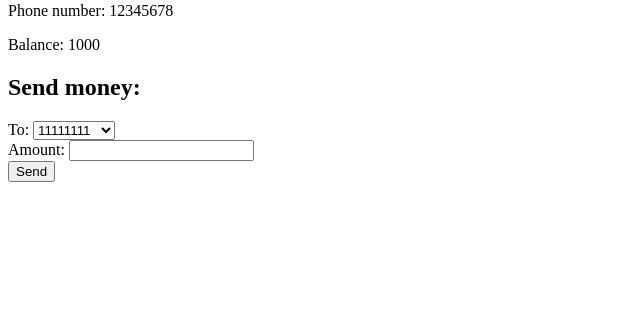
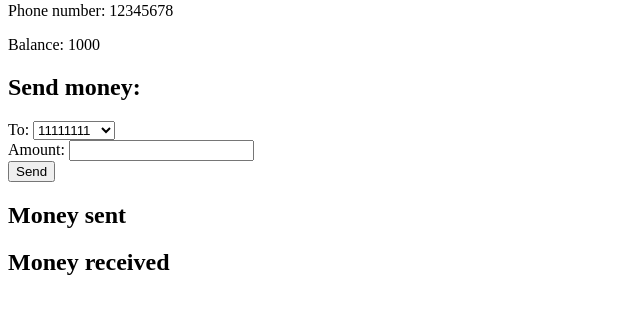
Before and after one commit to fialco/csb-project-1, a Django app: page / in a window 1280 px wide. Shown: the part 133-447 px from the top of the page, without its empty margins (0-640 px from the left). Run offline with Django 5.2, Linux system fonts and the light colour scheme; a user stored in the database is signed in; data comes from the database, SQL or seed files in the repository; data that the repository does not hold is empty.

Commit message:
Add transaction history to browser

```diff
--- a/phoneypay/templates/pages/index.html
+++ b/phoneypay/templates/pages/index.html
@@ -36,5 +36,21 @@
 
       <button type="submit">Send</button>
     </form>
+
+    <h2>Money sent</h2>
+
+    <ul>
+      {% for transaction in sent %}
+      <li>Sent {{transaction.amount}}€ in {{transaction.timestamp}}</li>
+      {% endfor %}
+    </ul>
+
+    <h2>Money received</h2>
+
+    <ul>
+      {% for transaction in received %}
+      <li>Received {{transaction.amount}}€ in {{transaction.timestamp}}</li>
+      {% endfor %}
+    </ul>
   </body>
 </html>
--- a/phoneypay/views.py
+++ b/phoneypay/views.py
@@ -31,6 +31,9 @@ def transfer(sender, receiver, amount):
 @csrf_exempt
 def sendView(request):
     sender = Account.objects.get(owner__username=request.user)
+
+    # sender = Account.objects.get(int(request.POST.get("sender")))
+
     receiver = int(request.POST.get("receiver"))
     amount = int(request.POST.get("amount"))
 
@@ -43,4 +46,11 @@ def sendView(request):
 def index(request):
     account = Account.objects.get(owner__username=request.user)
     numbers = Account.objects.filter(~Q(phone=account.phone))
-    return render(request, "pages/index.html", {"account": account, "numbers": numbers})
+    sent = Transaction.objects.filter(from_account=account.id)
+    received = Transaction.objects.filter(to_account=account.id)
+
+    return render(
+        request,
+        "pages/index.html",
+        {"account": account, "numbers": numbers, "sent": sent, "received": received},
+    )
```
